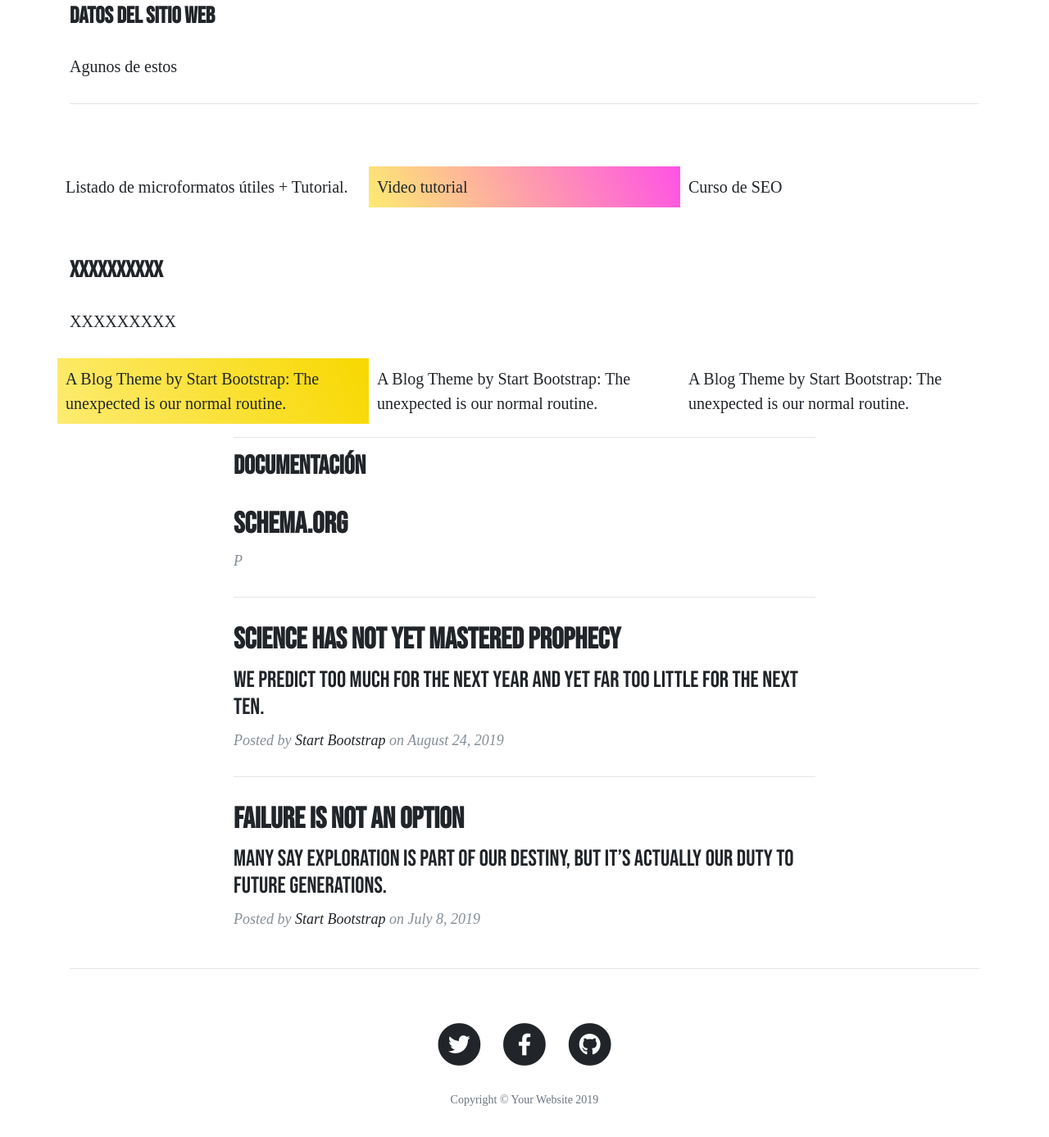
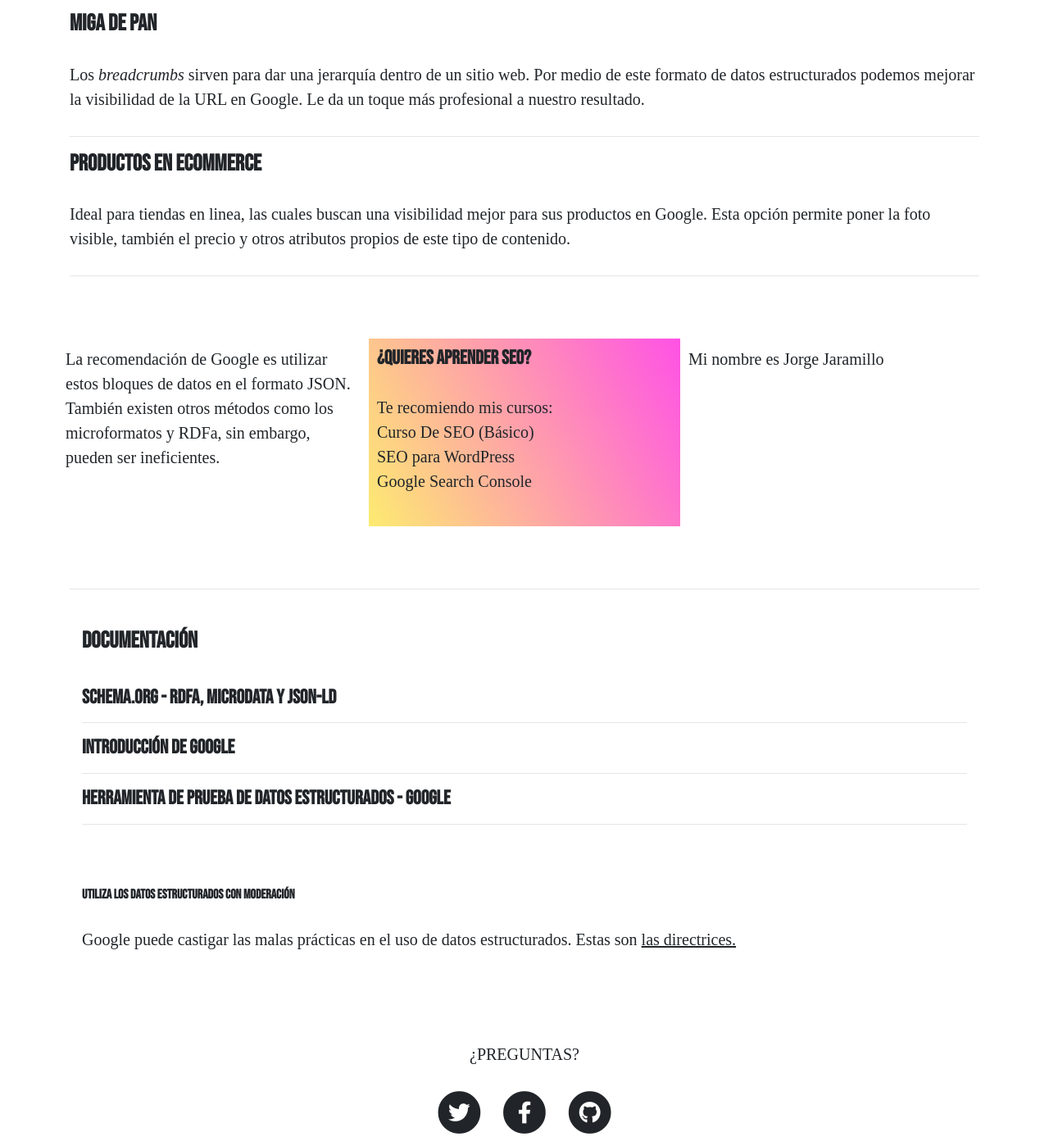
Before and after one commit to jorgejaramillo/datos-estructurados, a website: page index.html in a window 1280 px wide. Shown: the part 1130-2517 px from the top of the page at 82% size. Drawn offline with nearby package versions, Linux system fonts and the light colour scheme.

Commit message:
Index cambios
Textos dummies

```diff
--- a/index.html
+++ b/index.html
@@ -8,7 +8,7 @@
   <meta name="description" content="">
   <meta name="author" content="">
 
-  <title>Datos Estructurados</title>
+  <title>Datos Estructurados - Tutorial</title>
 
   <!-- Bootstrap core CSS -->
   <link href="vendor/bootstrap/css/bootstrap.min.css" rel="stylesheet">
@@ -57,8 +57,8 @@ background-image: linear-gradient(62deg, #43CBFF 0%, #9708CC 100%);">
       <div class="row">
         <div class="col-lg-8 col-md-10 mx-auto">
           <div class="site-heading">
-            <h1>Microformatos</h1>
-            <span class="subheading">Tutorial con ejemplo por Jorge Jaramillo</span>
+            <h1>Datos estructurados</h1>
+            <span class="subheading">Explicación con ejemplo por Jorge Jaramillo</span>
           </div>
         </div>
       </div>
@@ -69,34 +69,42 @@ background-image: linear-gradient(62deg, #43CBFF 0%, #9708CC 100%);">
 
   <div class="container">
     <div class="row">
-<div class="col-sm-12"><h2>Descipción</h2>
-  <p>Lorem ipsum dolor sit amet, consectetur adipisicing elit, sed do eiusmod</p>
+<div class="col-sm-12"><h2>¿Qué son los datos estructurados de Google y para qué sirven?</h2>
+  <p>Los datos estructurados se podrían catalogar como una convención entre varios grandes de la web. Es muy fácil para nosotros como humanos reconocer las fotos de una receta, el tiempo de preparación y las calorías. Pero no es tan fácil para los motores de búsqueda catalogar cada uno de estos ítems. Los datos estructurados funcionan para páginas de recetas, como mencioné, pero también para un gran número de tipologías de contenido.
 
 
-<h3>Páginas de recetas</h3>
-  <p>Pero</p>
+
+  </p>
+
+
+<h3><a href="recetas.html"> Páginas de recetas</a></h3>
+  <p>Si tienes una página, donde publiques recetas, este conjunto de datos estructurados te pueden ayudar a mejorar la visibilidad de tu sitio.</p>
   <hr>
 
 <h3>Página de Preguntas frecuentes</h3>
-  <p>Es</p>
+  <p>Las famosas FAQs o páginas con las preguntas comunes en nuestro negocio. Antes, esa página era plana de cara a Google. Ahora podemos lograr un bloque con interacción dentro de la página de resultados o SERP. Este es uno de los Datos Estructurados nuevos y con mayor crecimiento en la actualidad. </p>
   <hr>
 
 <h3>Miga de pan</h3>
-  <p>Datos</p>
+  <p>Los <i>breadcrumbs</i> sirven para dar una jerarquía dentro de un sitio web. Por medio de este formato de datos estructurados podemos mejorar la visibilidad de la URL en Google. Le da un toque más profesional a nuestro resultado. </p>
   <hr>
 
-  <h3>Datos del sitio web</h3>
-  <p>Agunos de estos</p>
+  <h3>Productos en Ecommerce</h3>
+  <p>Ideal para tiendas en linea, las cuales buscan una visibilidad mejor para sus productos en Google. Esta opción permite poner la foto visible, también el precio y otros atributos propios de este tipo de contenido.</p>
   <hr><br><br>
 
 </div>
 
-       <div class="post-home col-sm-12 col-md-4">Listado de microformatos útiles + Tutorial.
+       <div class="post-home col-sm-12 col-md-4">La recomendación de Google es utilizar estos bloques de datos en el formato JSON.
+También existen otros métodos como los microformatos y RDFa, sin embargo, pueden ser ineficientes.
 </div>
         <div class="post-home col-sm-12 col-md-4" style="background-color: #F6D242;
-background-image: linear-gradient(62deg, #FDEB71 0%, #FF52E5 100%);">Video tutorial
+background-image: linear-gradient(62deg, #FDEB71 0%, #FF52E5 100%);"><h4>¿Quieres aprender SEO?</h4><p>Te recomiendo mis cursos:<br>
+Curso De SEO (Básico)<br>
+SEO para WordPress<br>
+Google Search Console</p>
 </div>
-        <div class="post-home col-sm-12 col-md-4">Curso de SEO
+        <div class="post-home col-sm-12 col-md-4">Mi nombre es Jorge Jaramillo
 </div>
 
 </div>
@@ -105,24 +113,13 @@ background-image: linear-gradient(62deg, #FDEB71 0%, #FF52E5 100%);">Video tutor
   <div class="col-sm-12">
     <br><br>
 
-<h3>XXXXXXXXXX</h3>
-<p>XXXXXXXXX</p>
+
 
   </div>
 </div>
 
 
-<div class="row">
-
-        <div class="post-home col-sm-12 col-md-4" style="background-color: #FDEB71;
-background-image: linear-gradient(62deg, #FDEB71 0%, #F8D800 100%);">A Blog Theme by Start Bootstrap: The unexpected is our normal routine.
-</div>
-        <div class="post-home col-sm-12 col-md-4">A Blog Theme by Start Bootstrap: The unexpected is our normal routine.
-</div>
-        <div class="post-home col-sm-12 col-md-4">A Blog Theme by Start Bootstrap: The unexpected is our normal routine.
-
-    </div>
-</div>
+<hr>
 
 
 
@@ -131,47 +128,44 @@ background-image: linear-gradient(62deg, #FDEB71 0%, #F8D800 100%);">A Blog Them
     <div class="row">
 
 
-      <div class="col-lg-8 col-md-10 mx-auto">
+      <div class="col-lg-12 col-md-12 mx-auto">
+        <br>
+        <h3>DOCUMENTACIÓN</h3><br>
+        <div class="post-preview">
+          <a href="https://schema.org/" rel="nofollow">
+            <h4>
+              Schema.org - RDFa, Microdata y JSON-LD
+            </h4>
+          </a>
 
-
-        <hr>
-        <h2>DOCUMENTACIÓN</h2>
-        <div class="post-preview">
-          <a href="post.html">
-            <h2 class="post-title">
-              Schema.org
-            </h2>
-          </a>
-          <p class="post-meta">P</p>
         </div>
         <hr>
         <div class="post-preview">
-          <a href="post.html">
-            <h2 class="post-title">
-              Science has not yet mastered prophecy
-            </h2>
-            <h3 class="post-subtitle">
-              We predict too much for the next year and yet far too little for the next ten.
-            </h3>
+          <a href="https://developers.google.com/search/docs/guides/intro-structured-data" rel="nofollow">
+            <h4>
+              Introducción de Google
+            </h4>
+
           </a>
-          <p class="post-meta">Posted by
-            <a href="#">Start Bootstrap</a>
-            on August 24, 2019</p>
+
         </div>
+
         <hr>
         <div class="post-preview">
-          <a href="post.html">
-            <h2 class="post-title">
-              Failure is not an option
-            </h2>
-            <h3 class="post-subtitle">
-              Many say exploration is part of our destiny, but it’s actually our duty to future generations.
-            </h3>
+          <a href="https://search.google.com/structured-data/testing-tool?hl=es" rel="nofollow">
+            <h4>
+              Herramienta de prueba de datos estructurados - Google
+            </h4>
+
           </a>
-          <p class="post-meta">Posted by
-            <a href="#">Start Bootstrap</a>
-            on July 8, 2019</p>
+
         </div>
+
+        <!-- Disclaimer -->
+<hr><br><br>
+<h6>Utiliza los datos estructurados con moderación</h6>
+<p>Google puede castigar las malas prácticas en el uso de datos estructurados. Estas son <a href="https://developers.google.com/search/docs/guides/sd-policies">las directrices.</a></p>
+ <!-- Disclaimer -->
 
         <!-- Pager -->
 
@@ -179,7 +173,6 @@ background-image: linear-gradient(62deg, #FDEB71 0%, #F8D800 100%);">A Blog Them
     </div>
   </div>
 
-  <hr>
 
   <!-- Footer -->
   <footer>
@@ -187,8 +180,9 @@ background-image: linear-gradient(62deg, #FDEB71 0%, #F8D800 100%);">A Blog Them
       <div class="row">
         <div class="col-lg-8 col-md-10 mx-auto">
           <ul class="list-inline text-center">
+            <p>¿PREGUNTAS?</p>
             <li class="list-inline-item">
-              <a href="#">
+              <a href="#" rel="nofollow">
                 <span class="fa-stack fa-lg">
                   <i class="fas fa-circle fa-stack-2x"></i>
                   <i class="fab fa-twitter fa-stack-1x fa-inverse"></i>
@@ -196,7 +190,7 @@ background-image: linear-gradient(62deg, #FDEB71 0%, #F8D800 100%);">A Blog Them
               </a>
             </li>
             <li class="list-inline-item">
-              <a href="#">
+              <a href="#" rel="nofollow">
                 <span class="fa-stack fa-lg">
                   <i class="fas fa-circle fa-stack-2x"></i>
                   <i class="fab fa-facebook-f fa-stack-1x fa-inverse"></i>
@@ -204,7 +198,7 @@ background-image: linear-gradient(62deg, #FDEB71 0%, #F8D800 100%);">A Blog Them
               </a>
             </li>
             <li class="list-inline-item">
-              <a href="#">
+              <a href="#" rel="nofollow">
                 <span class="fa-stack fa-lg">
                   <i class="fas fa-circle fa-stack-2x"></i>
                   <i class="fab fa-github fa-stack-1x fa-inverse"></i>
@@ -212,7 +206,8 @@ background-image: linear-gradient(62deg, #FDEB71 0%, #F8D800 100%);">A Blog Them
               </a>
             </li>
           </ul>
-          <p class="copyright text-muted">Copyright &copy; Your Website 2019</p>
+          <p class="copyright text-muted">Copyright &copy; Jorge Jaramillo 2020</p>
+
         </div>
       </div>
     </div>
```
